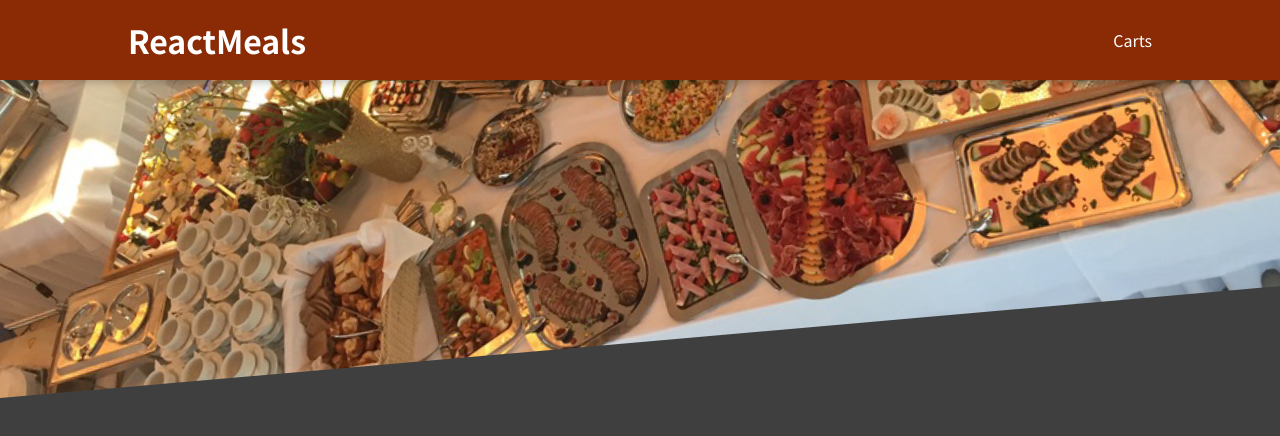
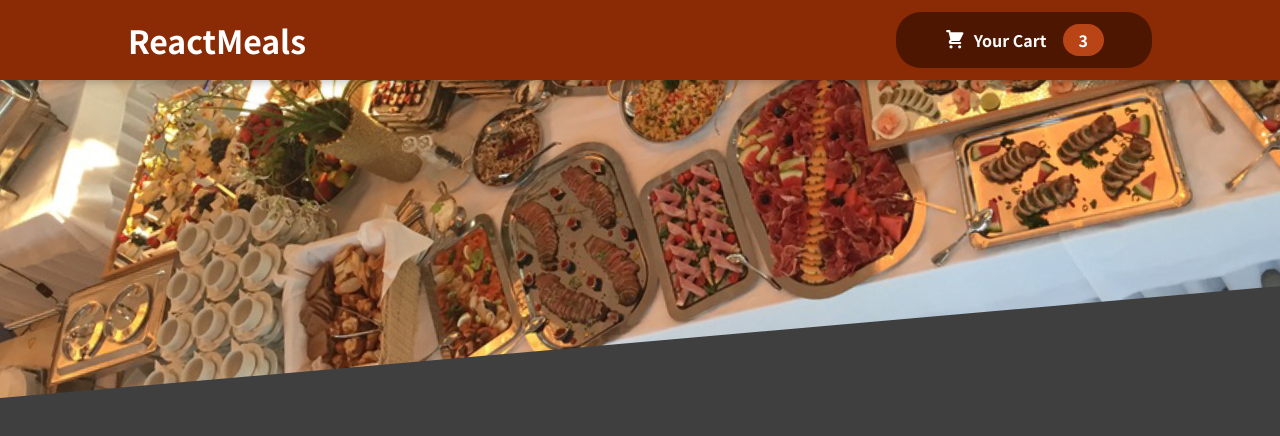
Before and after one commit to j-parthiv/Food-Ordering-WebApp, a React (Create React App) app: page / in a window 1280 px wide. Shown: the top 436 px of the page. Built offline with nearby package versions, Linux system fonts and the light colour scheme.

Commit message:
Added a non-functioning add cart button

```diff
--- a/src/Components/Cart/CartIcon.js
+++ b/src/Components/Cart/CartIcon.js
@@ -0,0 +1,13 @@
+const CartIcon = () => {
+    return (
+      <svg
+        xmlns='http://www.w3.org/2000/svg'
+        viewBox='0 0 20 20'
+        fill='currentColor'
+      >
+        <path d='M3 1a1 1 0 000 2h1.22l.305 1.222a.997.997 0 00.01.042l1.358 5.43-.893.892C3.74 11.846 4.632 14 6.414 14H15a1 1 0 000-2H6.414l1-1H14a1 1 0 00.894-.553l3-6A1 1 0 0017 3H6.28l-.31-1.243A1 1 0 005 1H3zM16 16.5a1.5 1.5 0 11-3 0 1.5 1.5 0 013 0zM6.5 18a1.5 1.5 0 100-3 1.5 1.5 0 000 3z' />
+      </svg>
+    );
+  };
+
+  export default CartIcon;
--- a/src/Components/Layout/Header.js
+++ b/src/Components/Layout/Header.js
@@ -1,13 +1,14 @@
 import { Fragment } from 'react';
 import mealImage from '../../Assets/meals.jpeg'
 import classes from '../Layout/Header.module.css'
+import HeaderCartButton from './HeaderCartButton'
 
 const Header = () =>{
     return(
         <Fragment>
         <header className={classes.header}>
             <h1>ReactMeals</h1>
-            <div>Carts</div>
+            <HeaderCartButton/>
         </header>
         <div className={classes['main-image']}>
             <img src={mealImage} alt='A table full of delicious food!'/>
--- a/src/Components/Layout/HeaderCartButton.js
+++ b/src/Components/Layout/HeaderCartButton.js
@@ -1,12 +1,17 @@
 import { Fragment } from 'react';
 import classes from './HeaderCartButton.module.css';
+import CartIcon from '../Cart/CartIcon';
 
 const HeaderCartButton = () =>{
+    return(
   <Fragment>
-    <span></span>
+    <button className={classes.button}>
+    <span className={classes.icon}><CartIcon/></span>
     <span>Your Cart</span>
-    <span>3</span>
+    <span className={classes.badge}>3</span>
+    </button>
   </Fragment>
+    )
 }
 
 export default HeaderCartButton;
```
